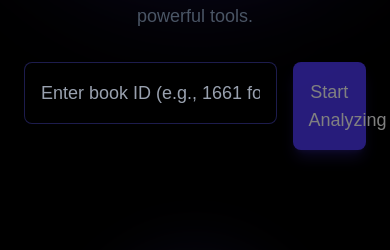
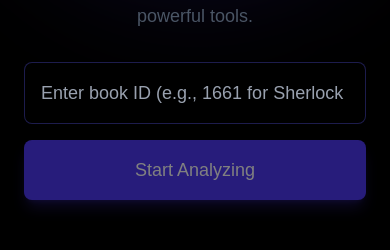
Before and after one commit to AsserAyman/sarj-exercise, a Next.js app in the folder guten-analyze/: page / in a window 390 px wide. Shown: the part 314-564 px from the top of the page. Built offline with nearby package versions, Linux system fonts and the light colour scheme.

Commit message:
Fix book search mobile view

```diff
--- a/guten-analyze/src/components/BookSearch.tsx
+++ b/guten-analyze/src/components/BookSearch.tsx
@@ -16,8 +16,8 @@ export function BookSearch({ onSearch, isLoading }: BookSearchProps) {
 
   return (
     <form onSubmit={handleSubmit} className="w-full max-w-2xl mx-auto">
-      <div className="grid grid-cols-4 gap-4">
-        <div className="col-span-3">
+      <div className="grid grid-cols-1 sm:grid-cols-4 gap-4">
+        <div className="col-span-1 sm:col-span-3">
           <input
             id="bookId"
             name="bookId"
```
